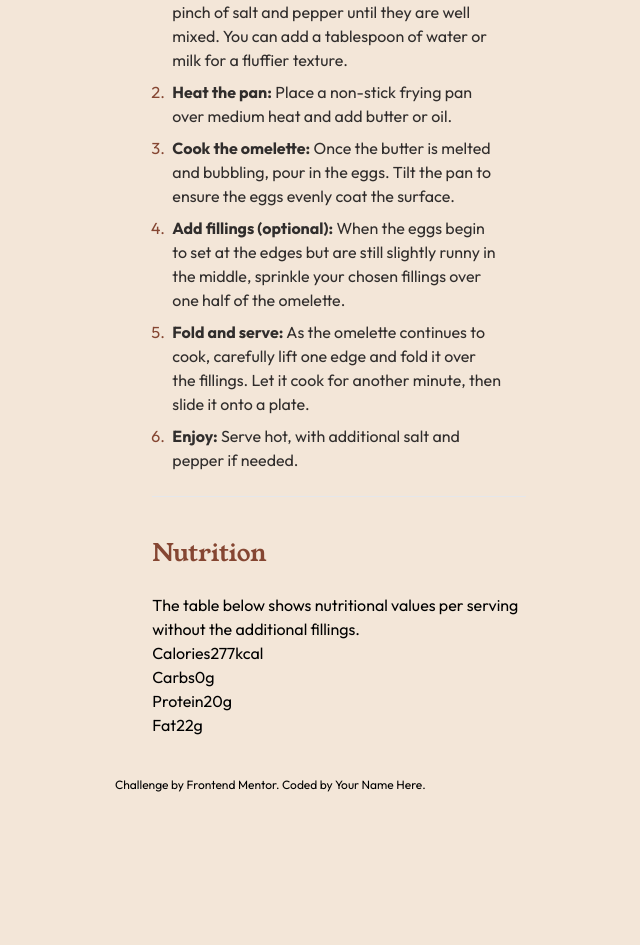
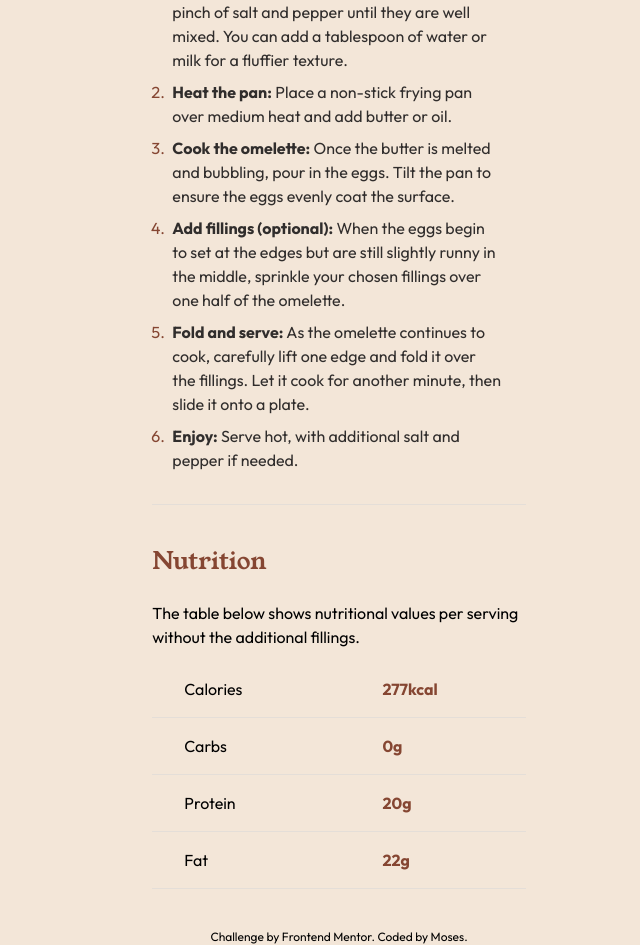
Before and after one commit to mbtenkorang/recipe-page, a Vue app: page / in a window 1280 px wide. Shown: the part 1214-2159 px from the top of the page, without its empty margins (301-941 px from the left). Before the commit the page ends 2007 px from the top, so only its background shows below. Built offline with nearby package versions, Linux system fonts and the light colour scheme.

Commit message:
Updated for mobile styling

```diff
--- a/index.html
+++ b/index.html
@@ -12,9 +12,9 @@
 
 <body class="sm:max-w-md sm:bg-eggshell mx-auto overflow-y-auto">
   <div id="app"></div>
-  <div class="text-xs">
+  <div class="text-xs text-center">
     Challenge by <a href="https://www.frontendmentor.io?ref=challenge" target="_blank">Frontend Mentor</a>.
-    Coded by <a href="#">Your Name Here</a>.
+    Coded by <a href="#">Moses</a>.
   </div>
 </body>
 <script type="module" src="/src/main.js"></script>
--- a/src/components/IngredientsComponent.vue
+++ b/src/components/IngredientsComponent.vue
@@ -6,7 +6,7 @@ const props = defineProps({
 </script>
 
 <template>
-    <div class="mb-10 pb-8 border-b borger-wengebrown">
+    <div class="mb-10 pb-8 border-b border-lightgrey">
         <h2 class="font-serif text-2xl text-nutmeg mb-6">Ingredients</h2>
         <div class="ml-4">
             <ul role="list" class="list-disc list-outside marker:text-nutmeg">
--- a/src/components/InstructionsComponent.vue
+++ b/src/components/InstructionsComponent.vue
@@ -6,7 +6,7 @@ const props = defineProps({
 </script>
 
 <template>
-    <div class="mb-10 pb-6 border-b borger-wengebrown">
+    <div class="mb-10 pb-8 border-b border-lightgrey">
         <h2 class="font-serif text-2xl text-nutmeg mb-6">Preparation Time</h2>
         <div class="ml-4 mr-6">
             <ol class="list-decimal list-outside marker:text-nutmeg text-darkcharcoal">
--- a/src/components/NutritionComponent.vue
+++ b/src/components/NutritionComponent.vue
@@ -7,16 +7,14 @@ const props = defineProps({
 <template>
     <div class="mb-10">
         <h2 class="font-serif text-2xl text-nutmeg mb-6">Nutrition</h2>
-        <p>The table below shows nutritional values per serving without the additional fillings.</p>
-        <div>
-            <ul>
-                <li v-for="(value,key) in nutritionInfo" :key="key">
-                    <p>
-                        <span>{{ key }}</span>
-                        <span>{{ value }}</span>
-                    </p>
-                </li>
-            </ul>
-        </div>
+        <p class="my-3">The table below shows nutritional values per serving without the additional fillings.</p>
+
+        <table class="w-full table-auto">
+            <tr v-for="(value,key) in nutritionInfo" :key="key" class="border-b border-lightgrey">
+                <td class="py-4 pl-8">{{ key }}</td>
+                <td class="text-nutmeg font-bold">{{ value }}</td>
+            </tr>
+        </table>
+
     </div>
 </template>
```
